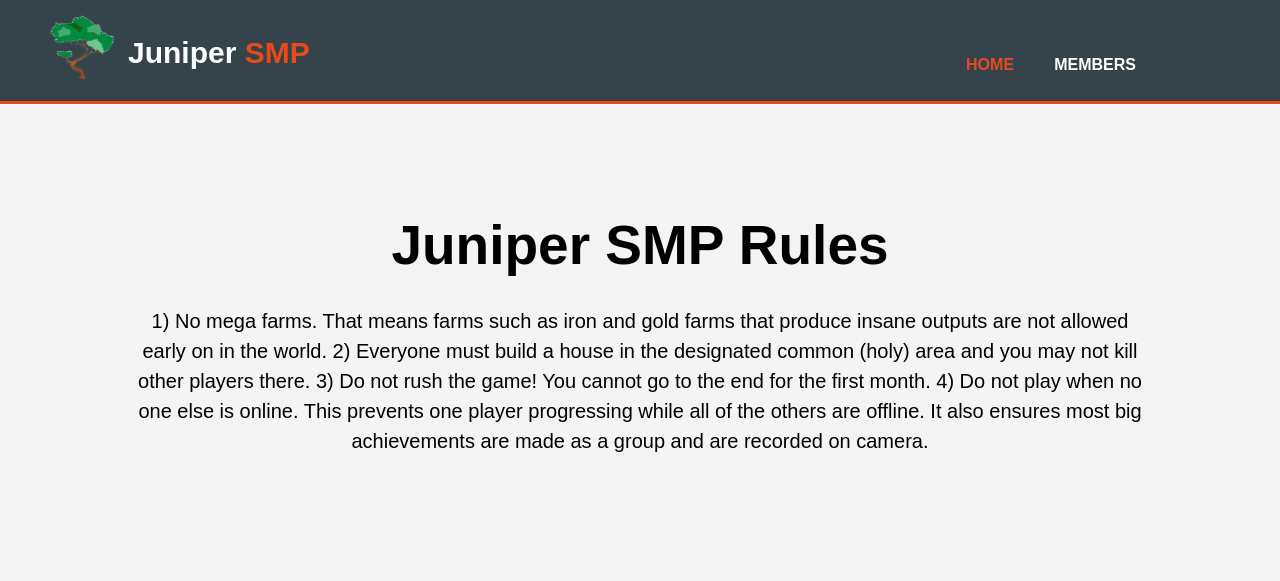
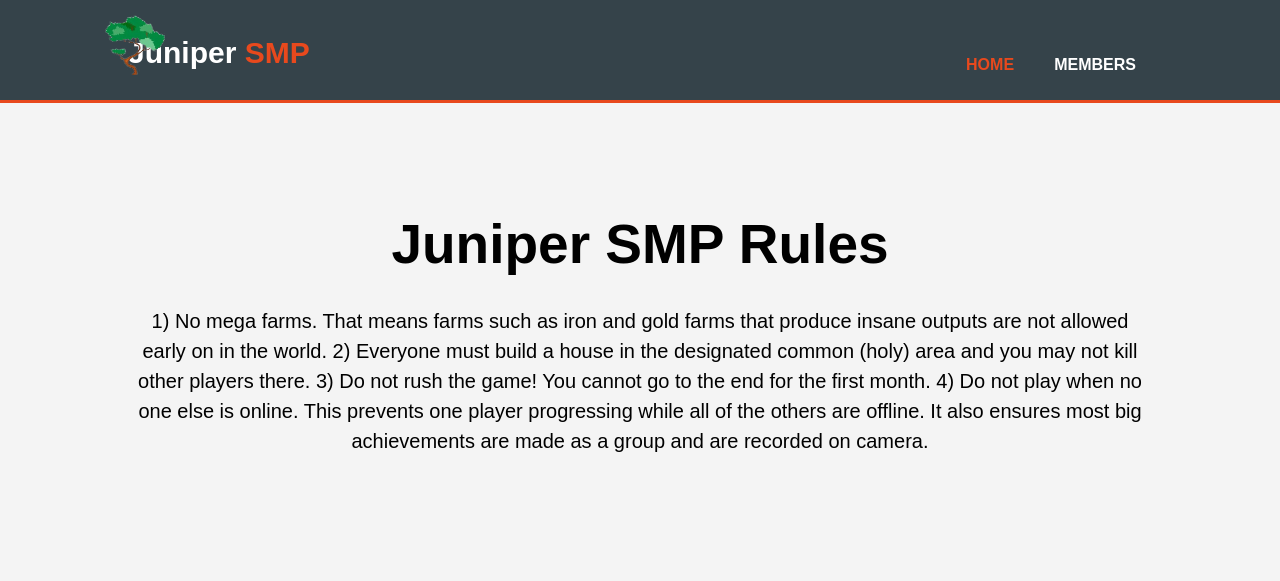
Before and after one commit to KonaB15/junipergroup.github.io, a plain HTML site: page index.html in a window 1280 px wide. Shown: the top 581 px of the page. Drawn offline with Linux system fonts and the light colour scheme.

Commit message:
Update style.css

```diff
--- a/CSS/style.css
+++ b/CSS/style.css
@@ -47,10 +47,10 @@ header #branding{
 }
 
 .logo{
-	width:64px;
+	width:60px;
 	position:relative;
-	left:-260px;
-	bottom:15px
+	left:-20%;
+	bottom:15px;
 
 }
 
```
